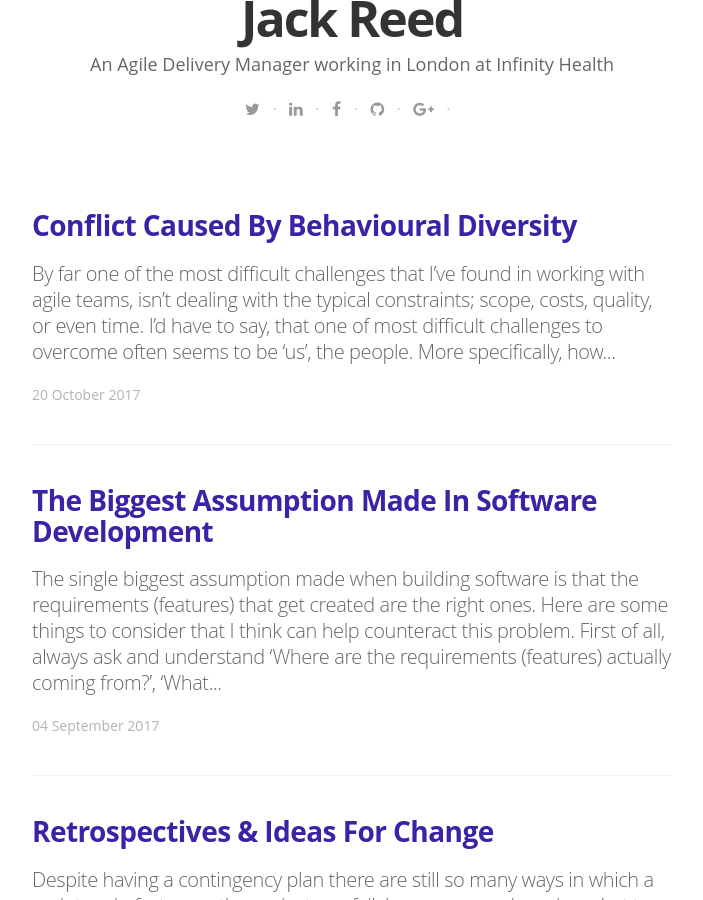
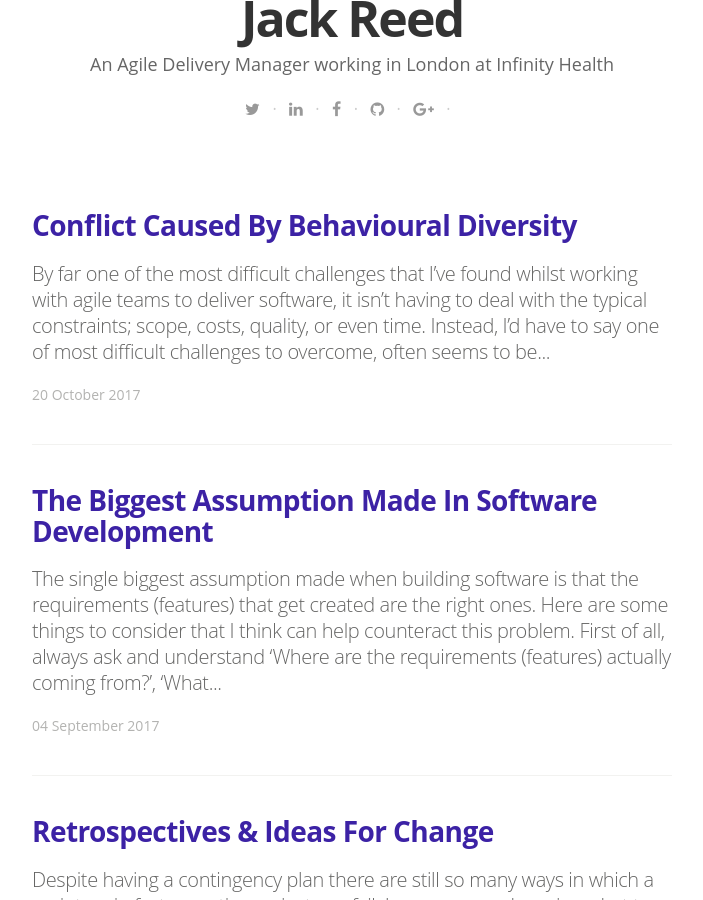
Before and after one commit to IamJackReed/JackReed, a Jekyll site: the page built from index.html, in a window 1280 px wide and 900 px high, scrolled down 541 px. Shown: the whole window, without its empty margins (288-991 px from the left). Built offline with Jekyll 4.4.1, drawn with Linux system fonts in a browser that asks for light colours; nearby versions of some CDN libraries; some web fonts are replaced; the list of posts is cut into pages by our own code.

Commit message:
Update 2017-10-20-conflict-caused-by-behavioural-diversity.md

```diff
--- a/_posts/2017-10-20-conflict-caused-by-behavioural-diversity.md
+++ b/_posts/2017-10-20-conflict-caused-by-behavioural-diversity.md
@@ -7,7 +7,7 @@ tags:
 image: /assets/article_images/2017-10-20-conflict-caused-by-behavioural-diversity/conflict-image.JPG
 image2: /assets/article_images/2017-10-20-conflict-caused-by-behavioural-diversity/conflict-image-mobile.JPG
 ---
-<span style="color:#00000; font-family: 'open sans'; font-size: 1em; font-size: 20px; font-weight: 200; hyphens: none;">By far one of the most difficult challenges that I've found in working with agile teams, isn't dealing with the typical constraints; scope, costs, quality, or even time. I'd have to say, that one of most difficult challenges to overcome often seems to be 'us', the people. More specifically, how we behave and communicate with one another - if behavioural diversity can cause conflict, is 'conflict' all that bad? Does using 'behaviour' and 'personality types' assessments really help us gauge an understanding of ourselves and others? Is human social behaviour straight forward?
+<span style="color:#00000; font-family: 'open sans'; font-size: 1em; font-size: 20px; font-weight: 200; hyphens: none;">By far one of the most difficult challenges that I've found whilst working with agile teams to deliver software, it isn't having to deal with the typical constraints; scope, costs, quality, or even time. Instead, I'd have to say one of most difficult challenges to overcome, often seems to be 'us', the people. More specifically, how we behave and communicate with one another - if behavioural diversity can cause conflict, is 'conflict' all that bad? Does using 'behaviour' and 'personality types' assessments really help us gauge an understanding of ourselves and others? Is human social behaviour straight forward?
 
 ## Is 'conflict' all that bad?
 <span style="color:#00000; font-family: 'open sans'; font-size: 1em; font-size: 20px; font-weight: 200; hyphens: none;">Almost all teams will eventually experience some form of conflict sooner or later. And in some cases, particularly in a scrum team it can even be desirable, so long as the conflicts that occur have a positive outcome. If a team are aware of their team members behavioural differences, and they all use a style that allows them to fully express their opinion without causing others to get stressed or take offence, then there could be some positive outcomes, some of which might include:
```
